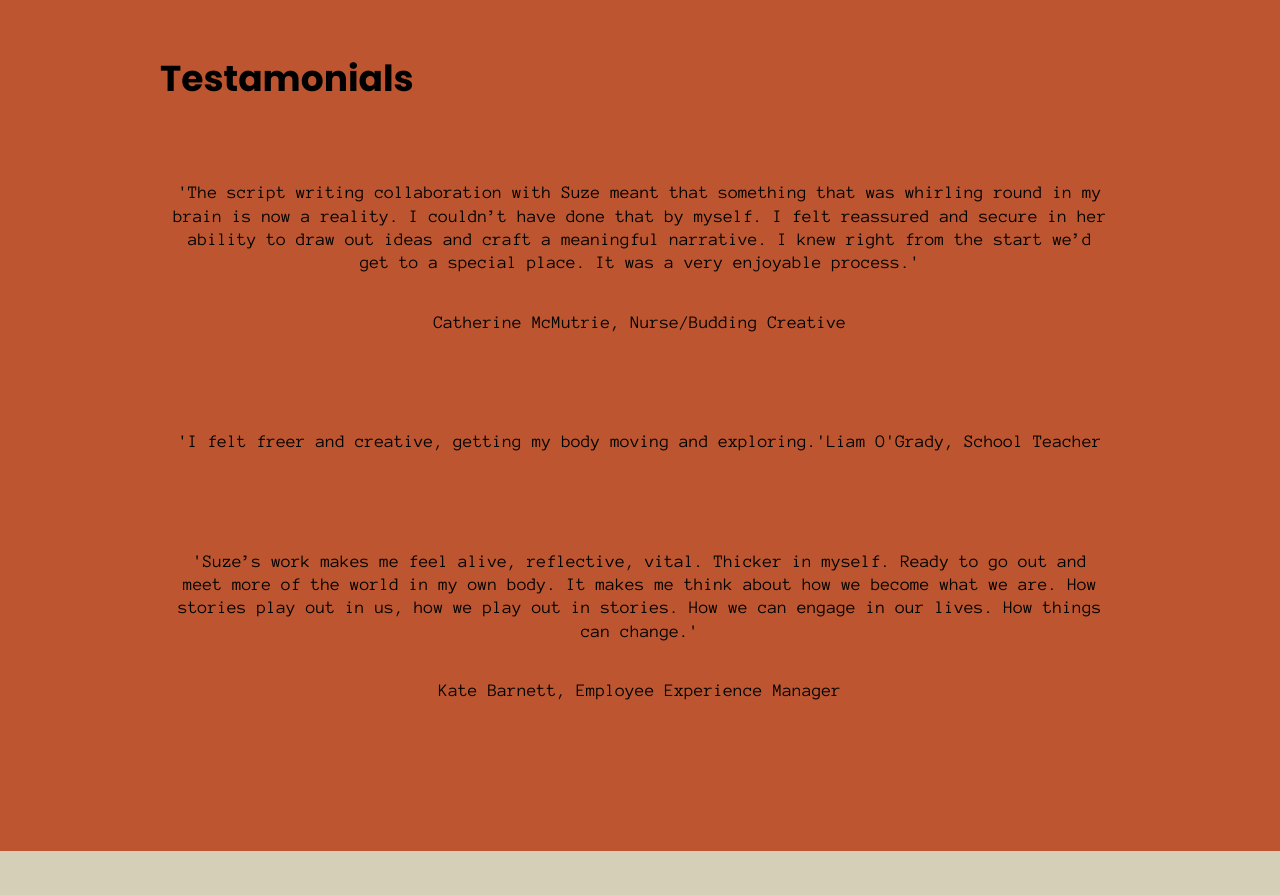
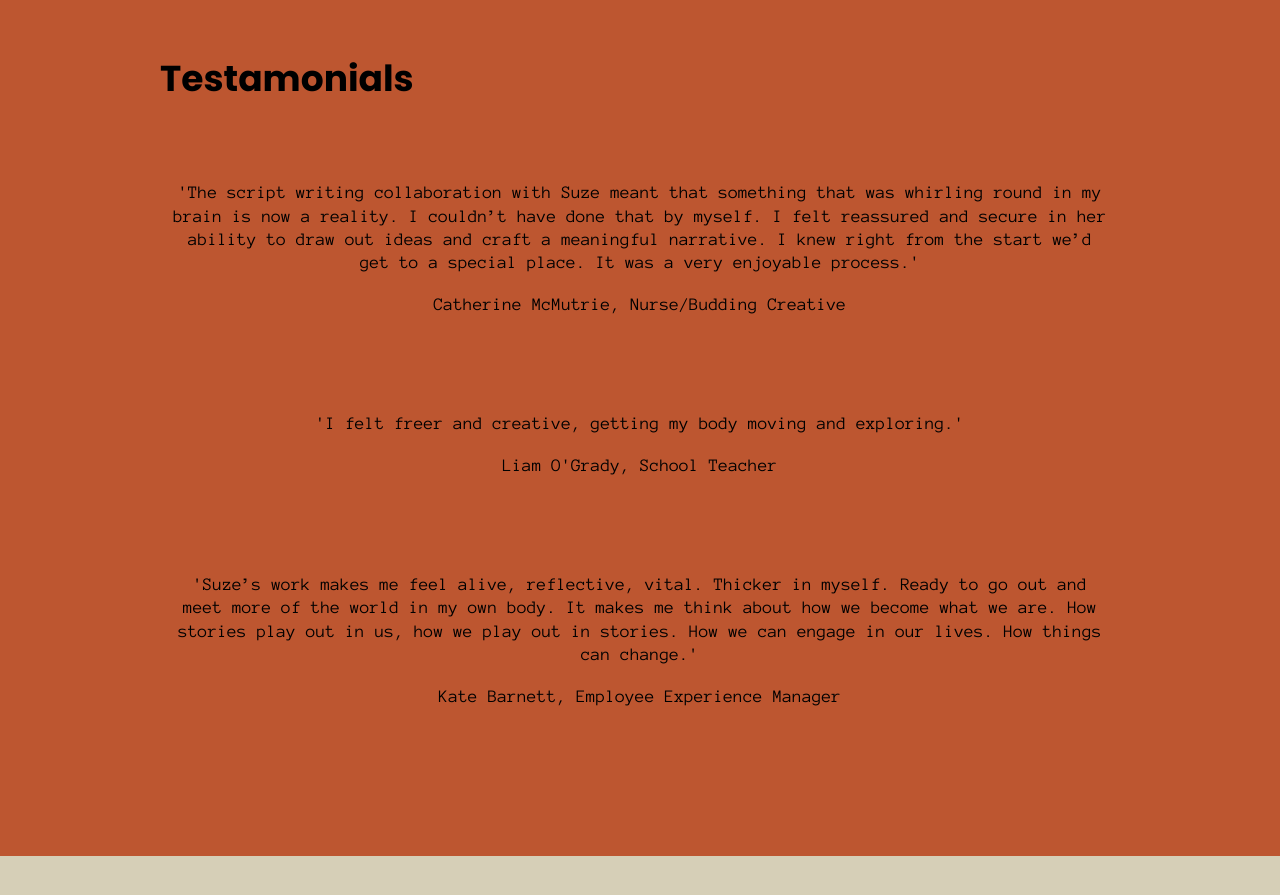
Before and after one commit to suzesmith/arts, a website built with Parcel: page index.html in a window 1280 px wide. Shown: the part 5540-6435 px from the top of the page. Built offline with nearby package versions, Linux system fonts and the light colour scheme.

Commit message:
Fix format of testamonials

```diff
--- a/css/main.css
+++ b/css/main.css
@@ -351,10 +351,6 @@ textarea {
   }
 
   .testamonial {
-    display: flex;
-    justify-content: center;
-    align-items: center;
-    flex-flow: row wrap;
     text-align: center;
     padding: 30px 10px;
   }
@@ -606,6 +602,7 @@ header nav ul {
 .reviews .testamonial p {
   text-align: center;
 }
+
 /*About*/
 
 #about h2, .bio, p {
```
